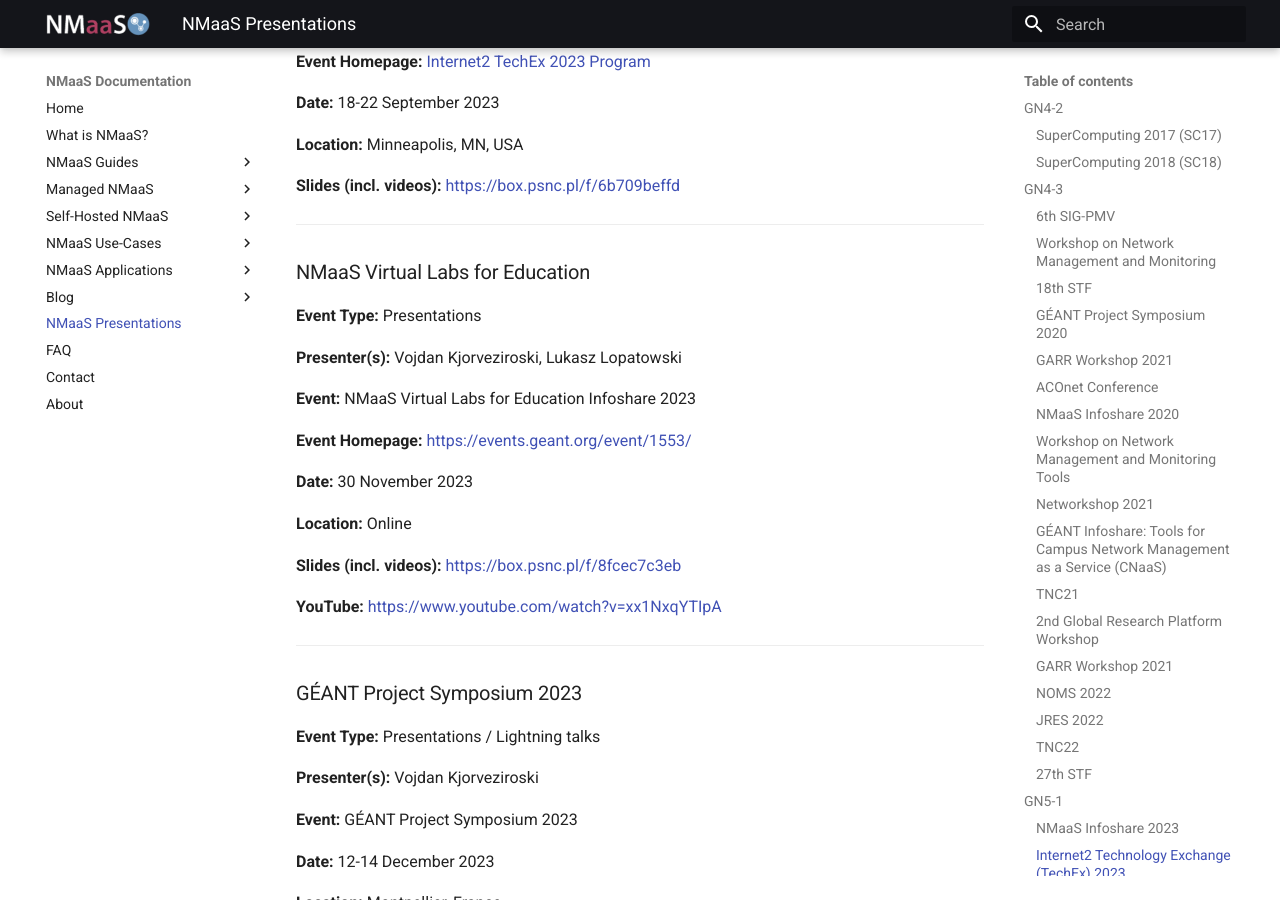
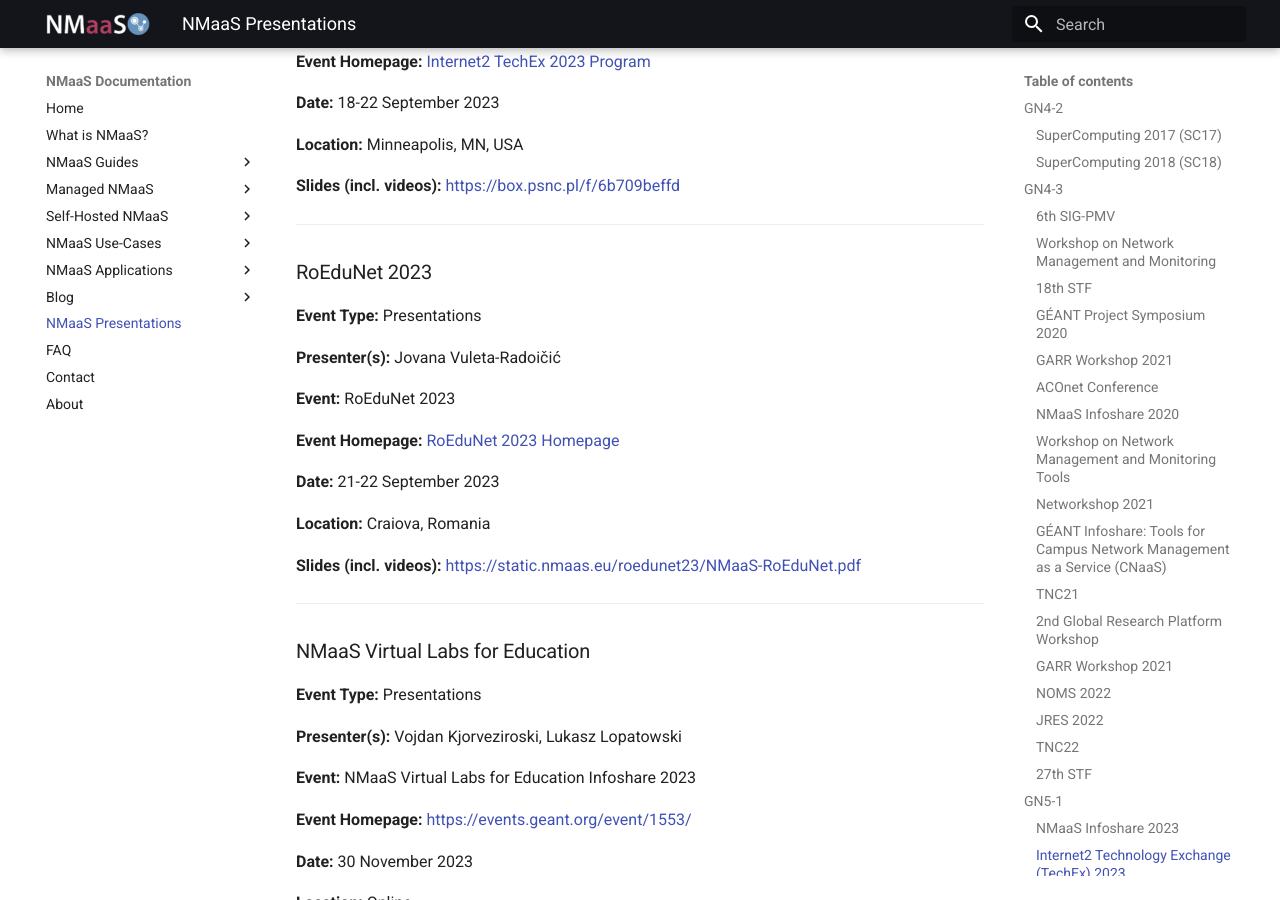
Before and after one commit to nmaas-platform/nmaas-docs, an MkDocs documentation site: the page built from docs/nmaas-presentations.md, in a window 1280 px wide and 900 px high, scrolled down 8245 px. Built offline with MkDocs 1.6.1 and Material for MkDocs 9.7.7, drawn with Linux system fonts in a browser that asks for light colours.

Commit message:
Add information about RoEduNet presentation (#84)

```diff
--- a/docs/nmaas-presentations.md
+++ b/docs/nmaas-presentations.md
@@ -389,6 +389,24 @@
 
 ---
 
+### RoEduNet 2023
+
+**Event Type:** Presentations
+
+**Presenter(s):** Jovana Vuleta-Radoičić
+
+**Event:** RoEduNet 2023
+
+**Event Homepage:** [RoEduNet 2023 Homepage](https://events.roedu.net/event/6/timetable/?view=standard)
+
+**Date:** 21-22 September 2023
+
+**Location:** Craiova, Romania
+
+**Slides (incl. videos):** [https://static.nmaas.eu/roedunet23/NMaaS-RoEduNet.pdf](https://static.nmaas.eu/roedunet23/NMaaS-RoEduNet.pdf)
+
+---
+
 ### NMaaS Virtual Labs for Education
 
 **Event Type:** Presentations
```
